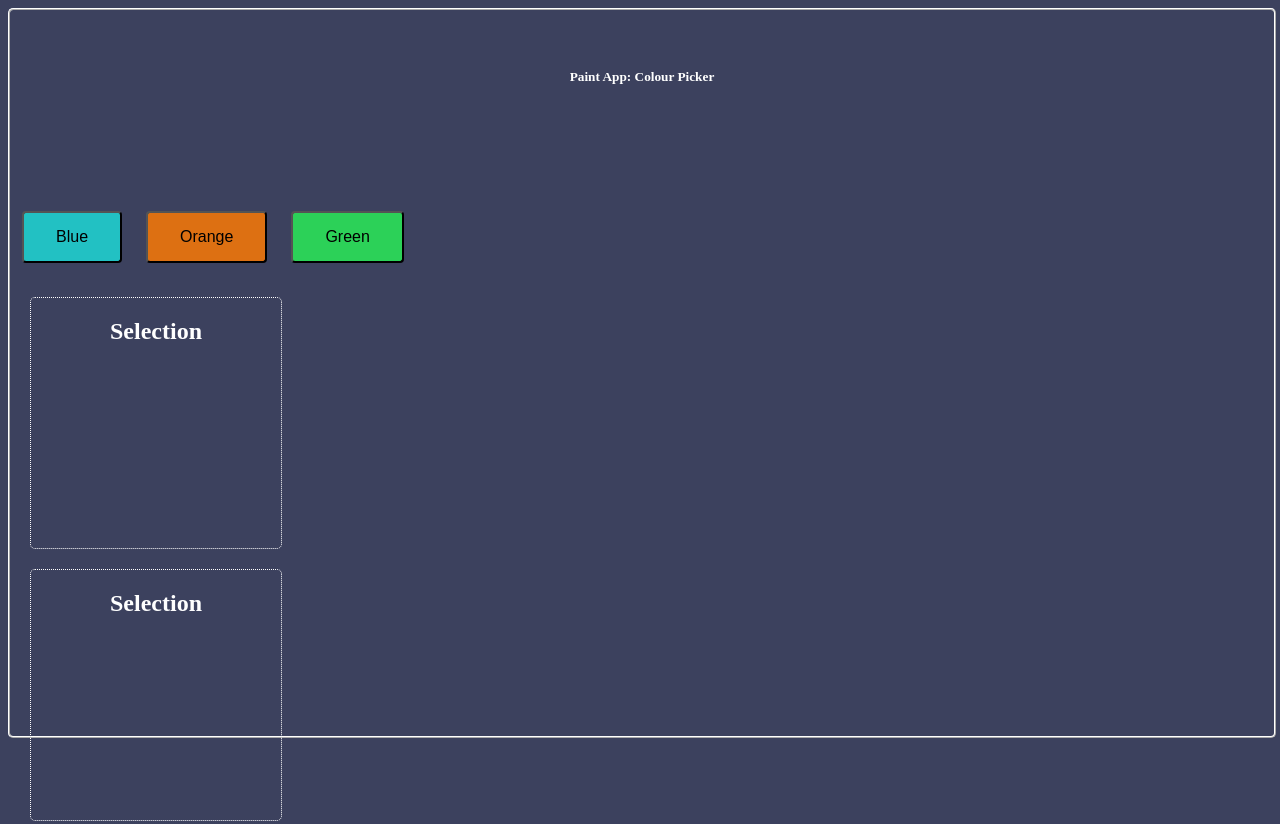
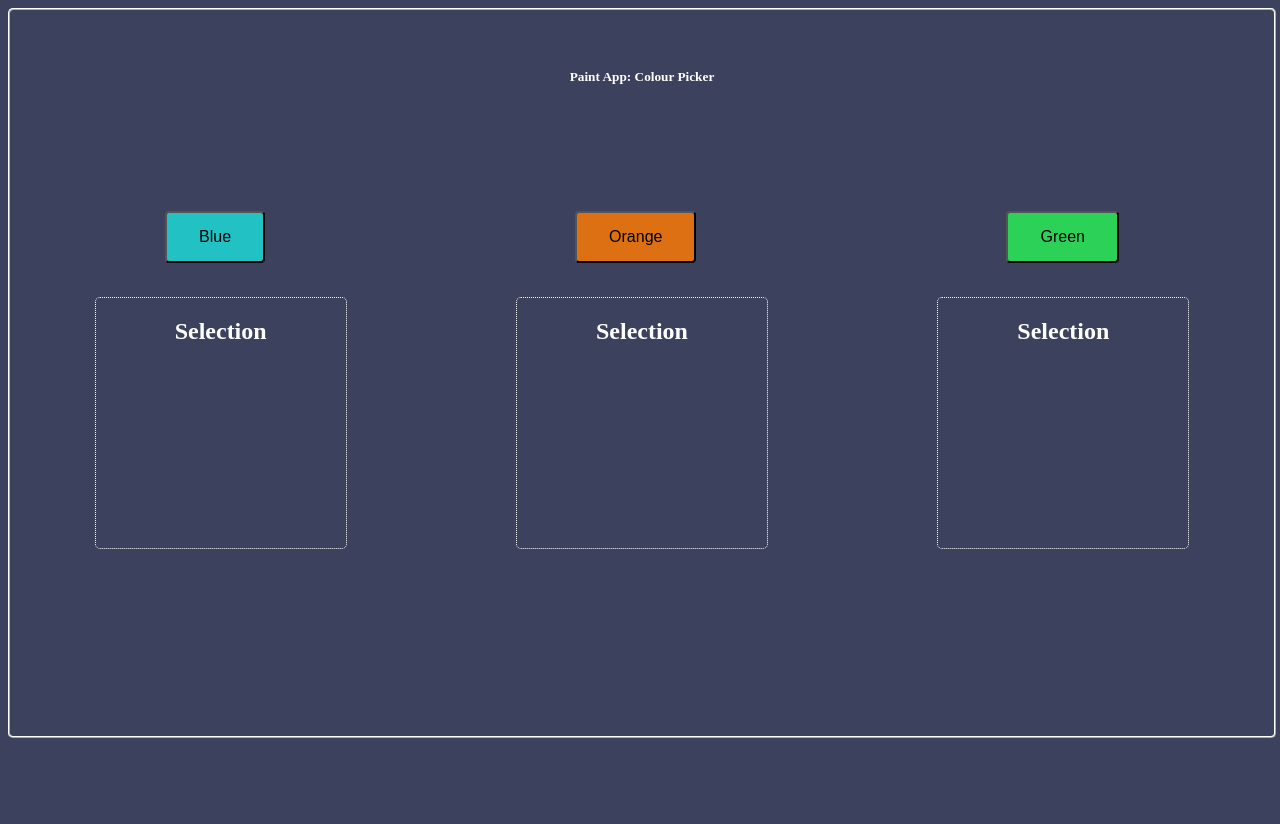
Before and after one commit to sunny-prakash/React-Assignments-Set-2---Paint-App-Colour-Picker, a React app: page / in a window 1280 px wide. Shown: the top 824 px of the page. Built offline with nearby package versions, Linux system fonts and the light colour scheme.

Commit message:
finaly figured it out

```diff
--- a/src/components/App.js
+++ b/src/components/App.js
@@ -29,10 +29,7 @@ const title = "Select the gradient and then the Box to change the color";
 const App = () => {
     let [nextBackground, selectNextBackground] = useState({ background: "" });
     const applyColor = (updateSelectionStyle) => {
-        // console.log(updateSelectionStyle);
-        // updateSelectionStyle(nextBackground);
-
-        updateSelectionStyle.style = nextBackground;
+        updateSelectionStyle(nextBackground);
     };
 
     return (
--- a/src/components/Selection.js
+++ b/src/components/Selection.js
@@ -1,12 +1,13 @@
-import React from "react";
+import React, { useState } from "react";
 import "../styles/Child.css";
-const Selection = ({ applyColor, nextBackground }) => {
+const Selection = ({ applyColor }) => {
+    const [bgColor, setBgcolor] = useState({ bacground: "" });
     return (
         <div
             className="fix-box"
-            style={nextBackground}
+            style={bgColor}
             onClick={() => {
-                applyColor();
+                applyColor(setBgcolor);
             }}
         >
             <h2 className="subheading">{"Selection"}</h2>
--- a/src/styles/App.css
+++ b/src/styles/App.css
@@ -1,4 +1,5 @@
-html, body {
+html,
+body {
     height: 100%;
     background-color: #3c415e;
 }
@@ -51,3 +52,8 @@ button {
     background: rgb(44, 209, 88);
     color: black;
 }
+
+.row {
+    display: flex;
+    justify-content: space-around;
+}
```
